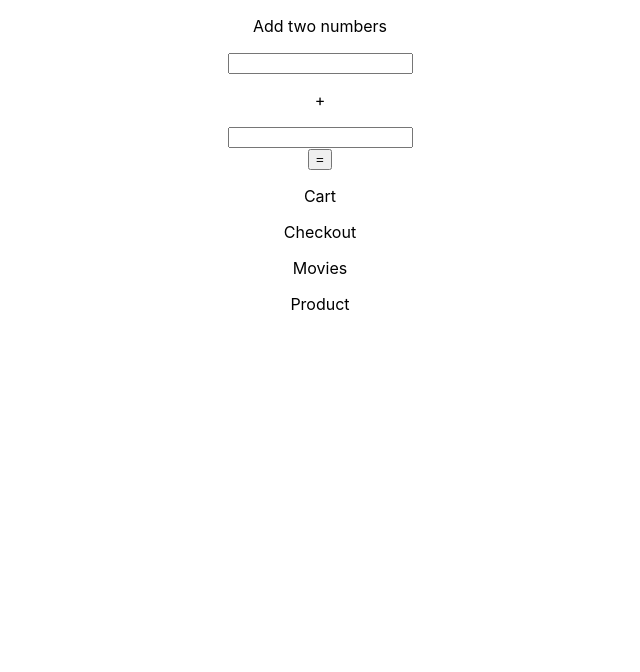
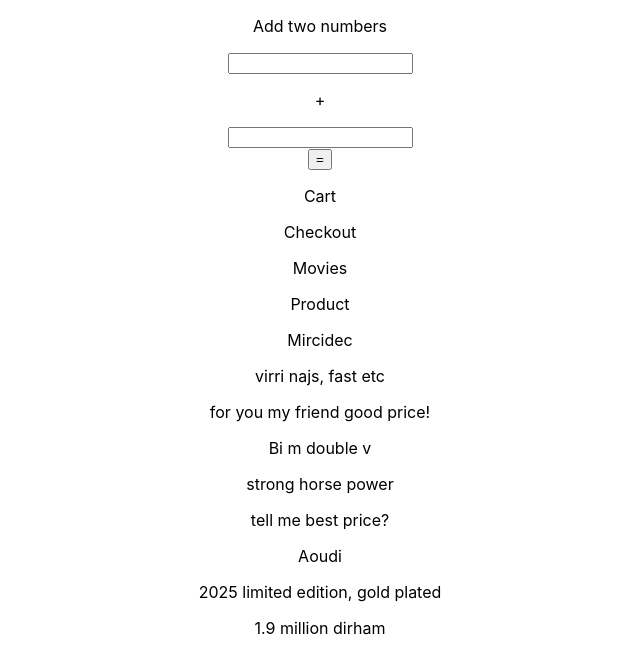
Before and after one commit to kdb11/React-app, a React (Create React App) app in the folder 1-basics/: page / in a window 1280 px wide. Shown: the top 672 px of the page, without its empty margins (320-960 px from the left). Built offline with nearby package versions, Linux system fonts and the light colour scheme.

Commit message:
placeholder

```diff
--- a/1-basics/src/Components/Products.jsx
+++ b/1-basics/src/Components/Products.jsx
@@ -1,5 +1,21 @@
 export function Products() {
-    const MyProducts = [{ }, { }, { }];
+    const MyProducts = [
+        {
+            brand:'Mircidec',
+            description:'virri najs, fast etc',
+            price: 'for you my friend good price!'
+        },
+        {
+            brand:'Bi m double v',
+            description:'strong horse power',
+            price: 'tell me best price?'
+        },
+        {
+            brand:'Aoudi',
+            description:'2025 limited edition, gold plated',
+            price: '1.9 million dirham'
+        },
+    ];
 
     const Html = MyProducts.map((MyProduct) => {
         return (<div key={MyProduct.id}>
```
